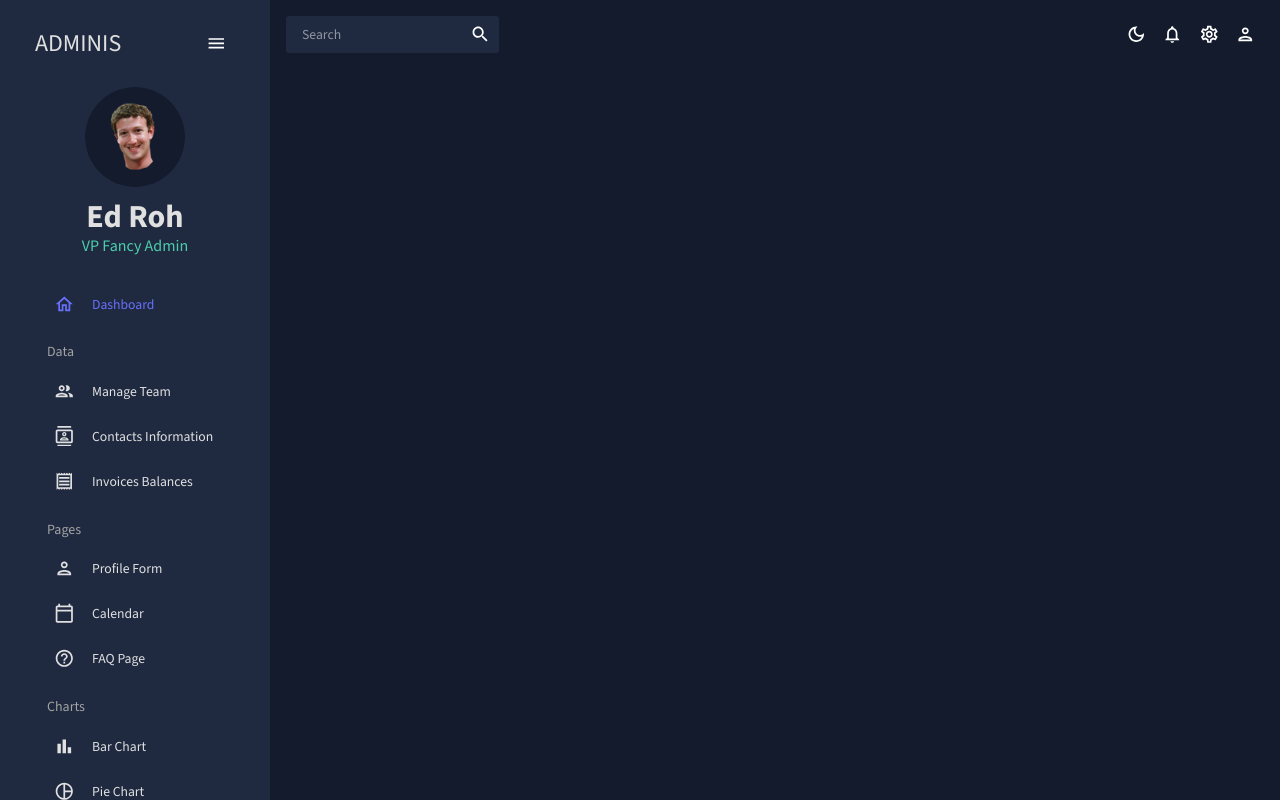
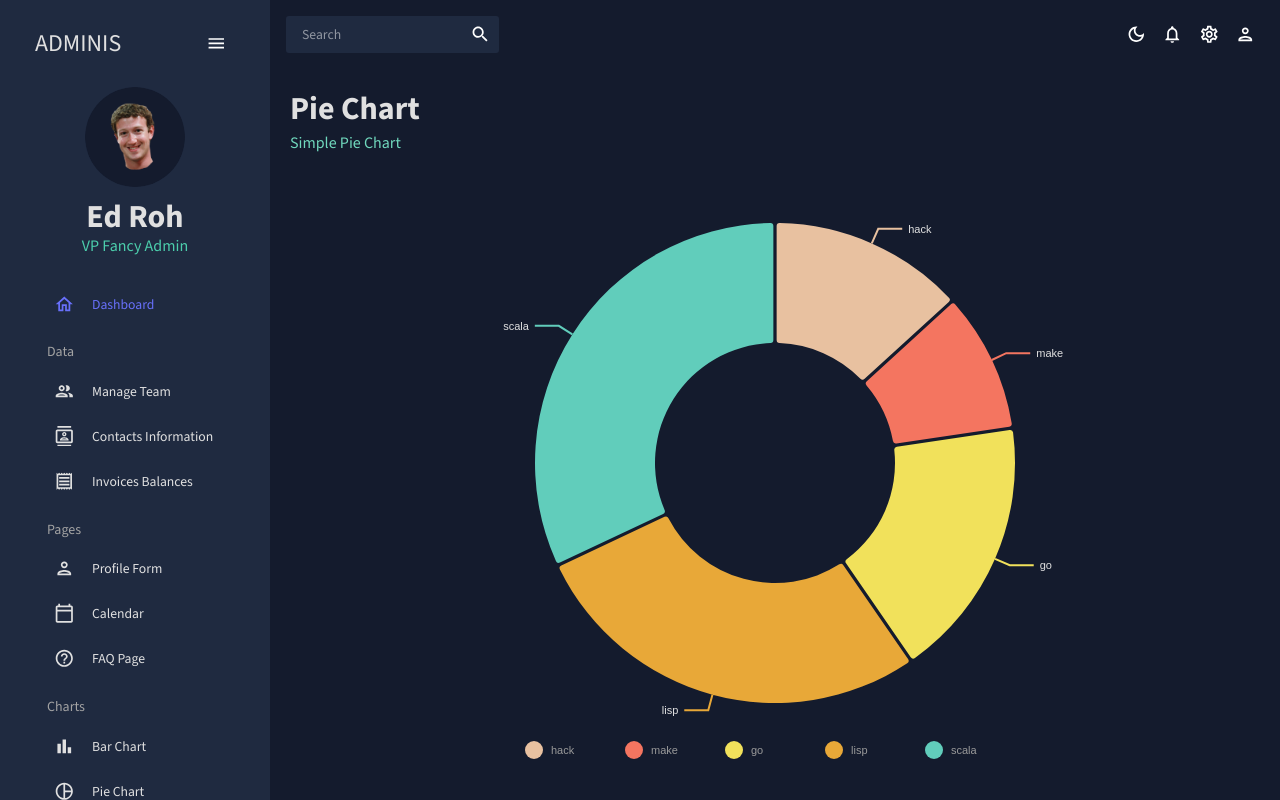
Before and after one commit to AndyFerrie/react-admin, a React (Create React App) app: page /pie in a window 1280 px wide. Built offline with nearby package versions, Linux system fonts and the light colour scheme.

Commit message:
Adds pie chart

```diff
--- a/src/App.js
+++ b/src/App.js
@@ -11,7 +11,7 @@
 import Bar from "./scenes/bar";
 import Form from "./scenes/form";
 // import Line from "./scenes/line";
-// import Pie from "./scenes/pie";
+import Pie from "./scenes/pie";
 import FAQ from "./scenes/faq";
 // import Geography from "./scenes/geography";
 import Calendar from "./scenes/calendar/calendar";
@@ -33,7 +33,7 @@
                             <Route path="/invoices" element={<Invoices />} />
                             <Route path="/form" element={<Form />} />
                             <Route path="/bar" element={<Bar />} />
-                            {/* <Route path="/pie" element={<Pie />} /> */}
+                            <Route path="/pie" element={<Pie />} />
                             {/* <Route path="/line" element={<Line />} /> */}
                             <Route path="/faq" element={<FAQ />} />
                             <Route path="/calendar" element={<Calendar />} />
--- /dev/null
+++ b/src/components/PieChart.jsx
@@ -0,0 +1,109 @@
+import { ResponsivePie } from "@nivo/pie";
+import { tokens } from "../theme";
+import { useTheme } from "@mui/material";
+import { mockPieData as data } from "../data/mockData";
+
+const PieChart = () => {
+    const theme = useTheme();
+    const colors = tokens(theme.palette.mode);
+    return (
+        <ResponsivePie
+            data={data}
+            theme={{
+                axis: {
+                    domain: {
+                        line: {
+                            stroke: colors.grey[100],
+                        },
+                    },
+                    legend: {
+                        text: {
+                            fill: colors.grey[100],
+                        },
+                    },
+                    ticks: {
+                        line: {
+                            stroke: colors.grey[100],
+                            strokeWidth: 1,
+                        },
+                        text: {
+                            fill: colors.grey[100],
+                        },
+                    },
+                },
+                legends: {
+                    text: {
+                        fill: colors.grey[100],
+                    },
+                },
+            }}
+            margin={{ top: 40, right: 80, bottom: 80, left: 80 }}
+            innerRadius={0.5}
+            padAngle={0.7}
+            cornerRadius={3}
+            activeOuterRadiusOffset={8}
+            borderColor={{
+                from: "color",
+                modifiers: [["darker", 0.2]],
+            }}
+            arcLinkLabelsSkipAngle={10}
+            arcLinkLabelsTextColor={colors.grey[100]}
+            arcLinkLabelsThickness={2}
+            arcLinkLabelsColor={{ from: "color" }}
+            enableArcLabels={false}
+            arcLabelsRadiusOffset={0.4}
+            arcLabelsSkipAngle={7}
+            arcLabelsTextColor={{
+                from: "color",
+                modifiers: [["darker", 2]],
+            }}
+            defs={[
+                {
+                    id: "dots",
+                    type: "patternDots",
+                    background: "inherit",
+                    color: "rgba(255, 255, 255, 0.3)",
+                    size: 4,
+                    padding: 1,
+                    stagger: true,
+                },
+                {
+                    id: "lines",
+                    type: "patternLines",
+                    background: "inherit",
+                    color: "rgba(255, 255, 255, 0.3)",
+                    rotation: -45,
+                    lineWidth: 6,
+                    spacing: 10,
+                },
+            ]}
+            legends={[
+                {
+                    anchor: "bottom",
+                    direction: "row",
+                    justify: false,
+                    translateX: 0,
+                    translateY: 56,
+                    itemsSpacing: 0,
+                    itemWidth: 100,
+                    itemHeight: 18,
+                    itemTextColor: "#999",
+                    itemDirection: "left-to-right",
+                    itemOpacity: 1,
+                    symbolSize: 18,
+                    symbolShape: "circle",
+                    effects: [
+                        {
+                            on: "hover",
+                            style: {
+                                itemTextColor: "#000",
+                            },
+                        },
+                    ],
+                },
+            ]}
+        />
+    );
+};
+
+export default PieChart;
--- /dev/null
+++ b/src/scenes/pie/index.jsx
@@ -0,0 +1,16 @@
+import { Box } from "@mui/material";
+import Header from "../../components/Header";
+import PieChart from "../../components/PieChart";
+
+const Pie = () => {
+    return (
+        <Box m="20px">
+            <Header title="Pie Chart" subtitle="Simple Pie Chart" />
+            <Box height="75vh">
+                <PieChart />
+            </Box>
+        </Box>
+    );
+};
+
+export default Pie;
```
